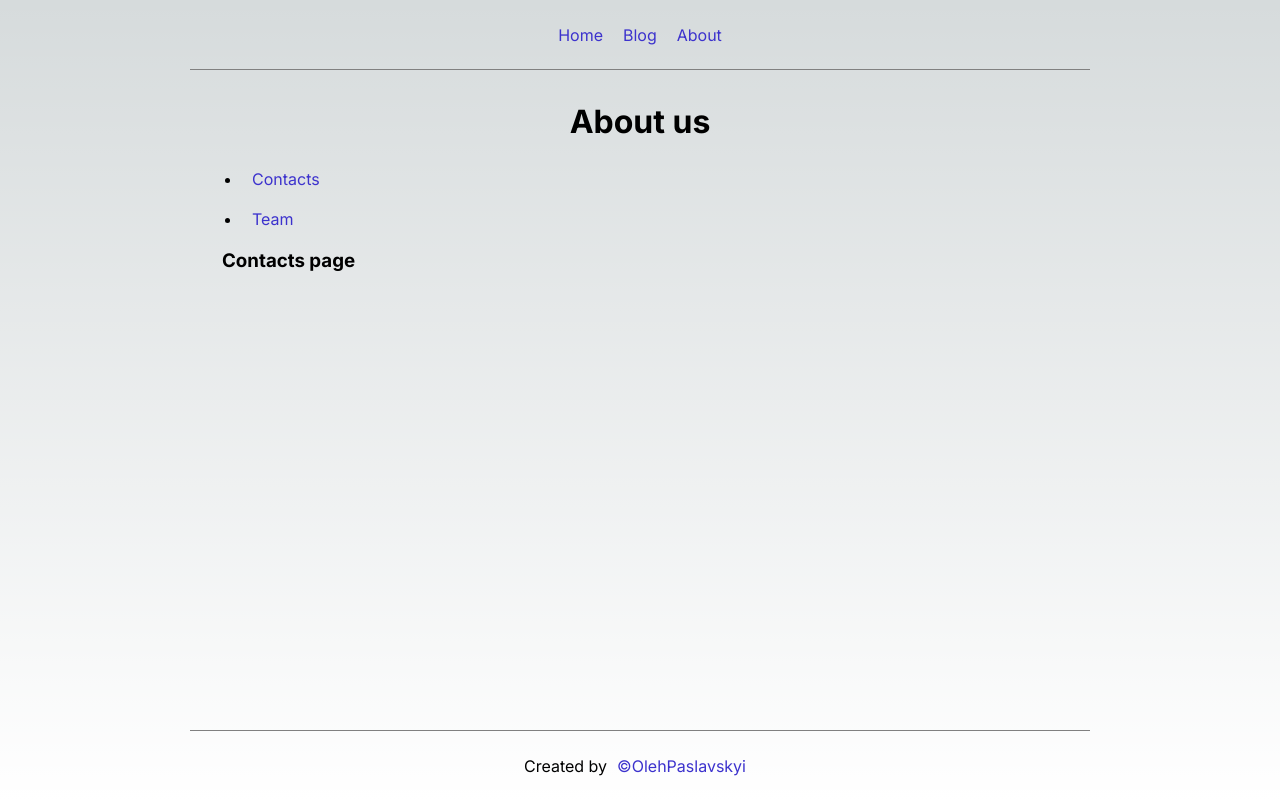
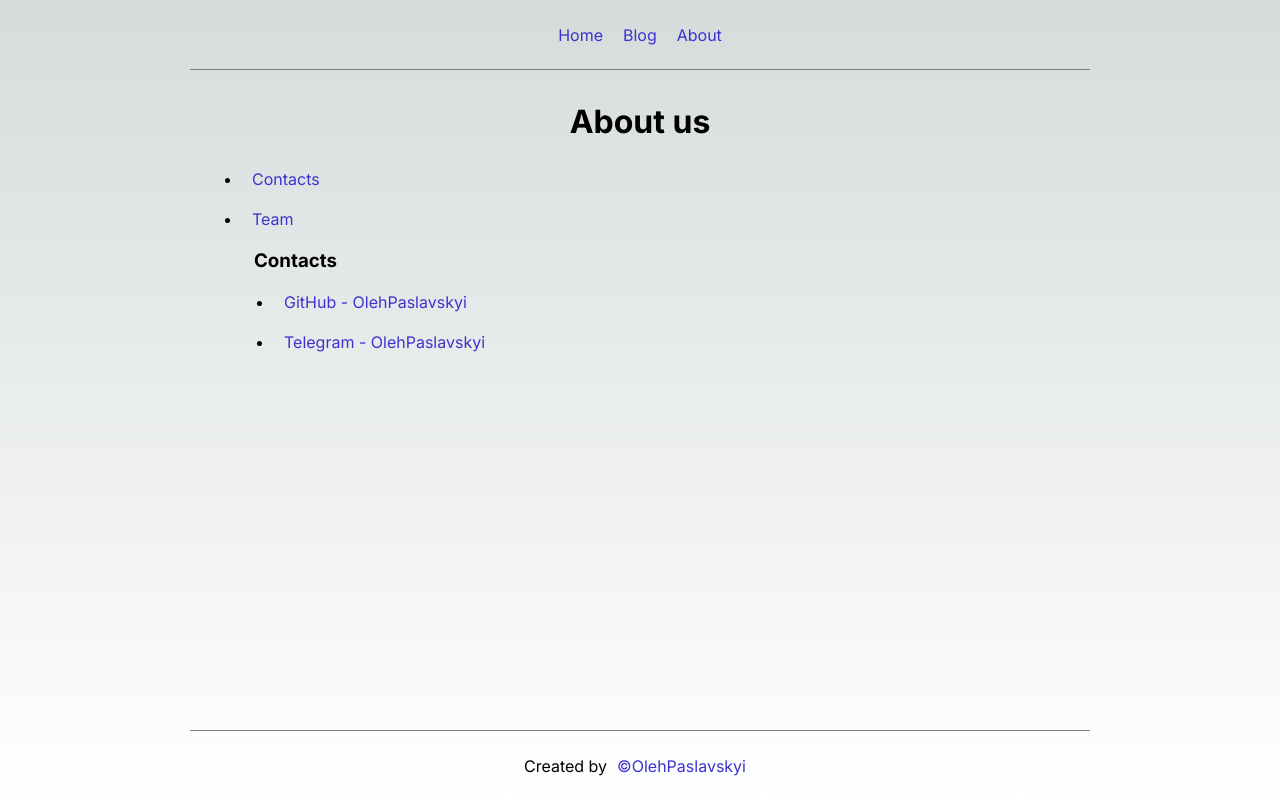
Before and after one commit to OPaslavskiy/test_next_js, a Next.js app: page /about/contacts in a window 1280 px wide. Built offline with nearby package versions, Linux system fonts and the light colour scheme.

Commit message:
all ready

```diff
--- a/app/about/contacts/page.tsx
+++ b/app/about/contacts/page.tsx
@@ -1,10 +1,21 @@
-import type { Metadata } from 'next'
+import type { Metadata } from "next";
 
 export const metadata: Metadata = {
-  title: 'Contacts | Next App',
-
-}
+  title: "Contacts | Next App",
+};
 
 export default function Contacts() {
-    return <h3>Contacts page</h3>
+  return (
+    <div className="container">
+      <h3>Contacts</h3>
+      <ul>
+        <li>
+          <a href="https://github.com/OPaslavskiy">GitHub - OlehPaslavskyi</a>
+        </li>
+        <li>
+          <a href="https://t.me/Oleh_P85">Telegram - OlehPaslavskyi</a>
+        </li>
+      </ul>
+    </div>
+  );
 }
```
Also changed, not shown: app/about/team/page.tsx (+9 -5 lines).
